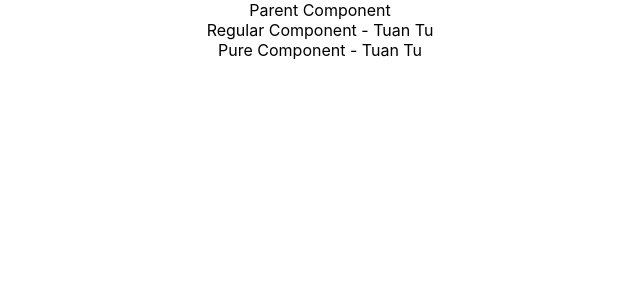
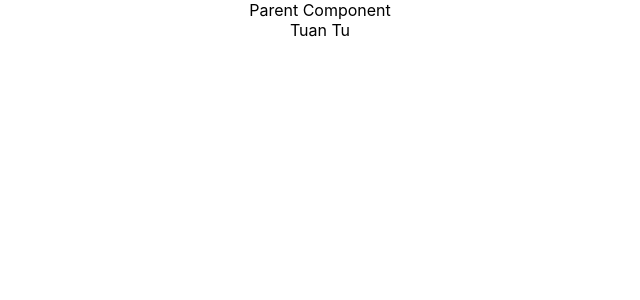
Before and after one commit to phantuantu24/basic-reactJs, a React (Create React App) app: page / in a window 1280 px wide. Shown: the top 300 px of the page, without its empty margins (320-960 px from the left). Built offline with nearby package versions, Linux system fonts and the light colour scheme.

Commit message:
update Memo component

```diff
--- /dev/null
+++ b/src/components/MemoComp.js
@@ -0,0 +1,11 @@
+import React from 'react'
+
+function MemoComp({ name }) {
+  return (
+    <div>
+      {name}
+    </div>
+  )
+}
+
+export default React.memo(MemoComp)
--- a/src/components/ParentComp.js
+++ b/src/components/ParentComp.js
@@ -1,4 +1,5 @@
 import React, { Component } from 'react'
+import MemoComp from './MemoComp'
 import PureComp from './PureComp'
 import RegularComp from './RegularComp'
 
@@ -25,8 +26,9 @@
 		return (
 			<div>
 				Parent Component
-				<RegularComp name={this.state.name}/>
-				<PureComp name={this.state.name}/>
+				<MemoComp name={this.state.name}/>
+				{/* <RegularComp name={this.state.name}/>
+				<PureComp name={this.state.name}/> */}
 			</div>
 		)
 	}
```
